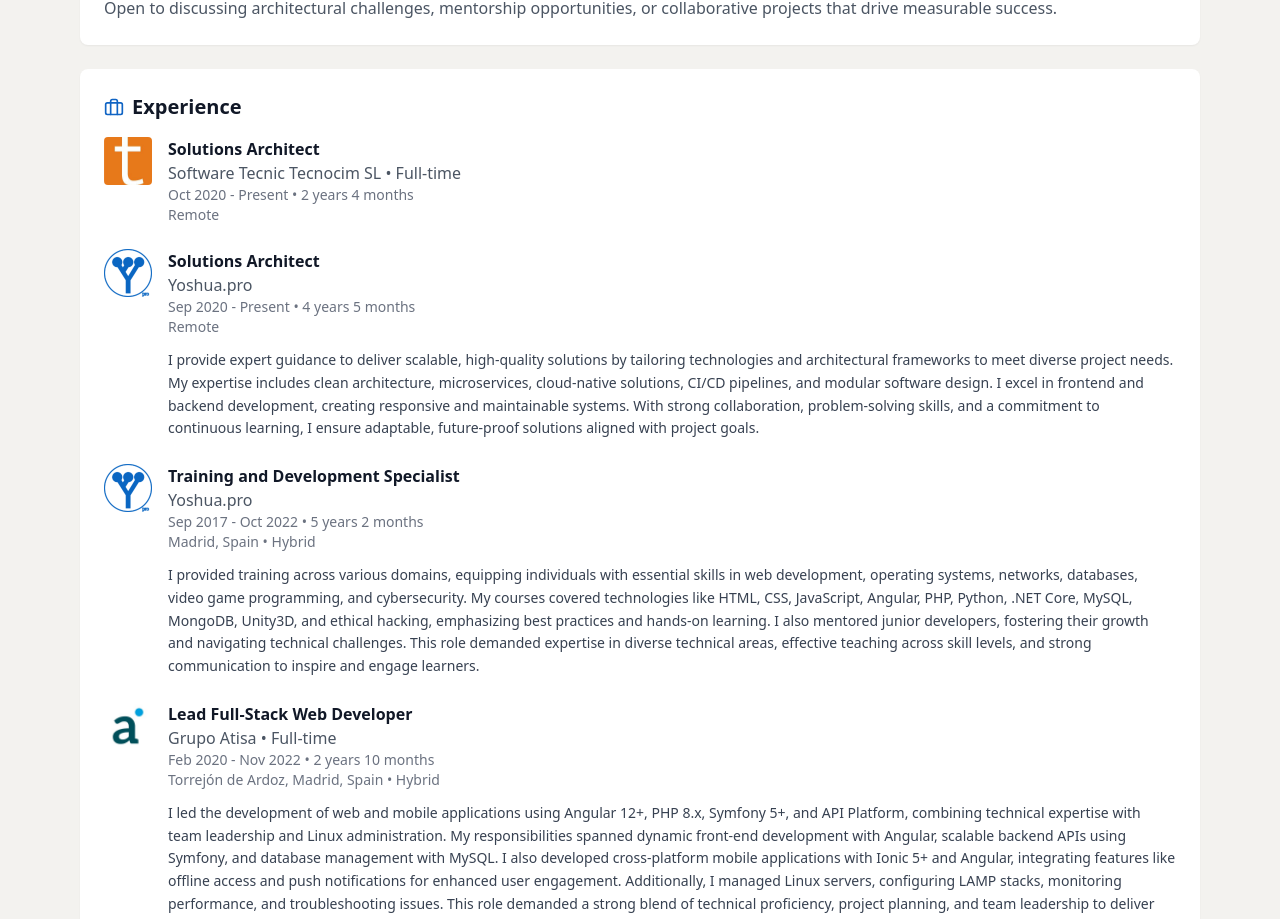
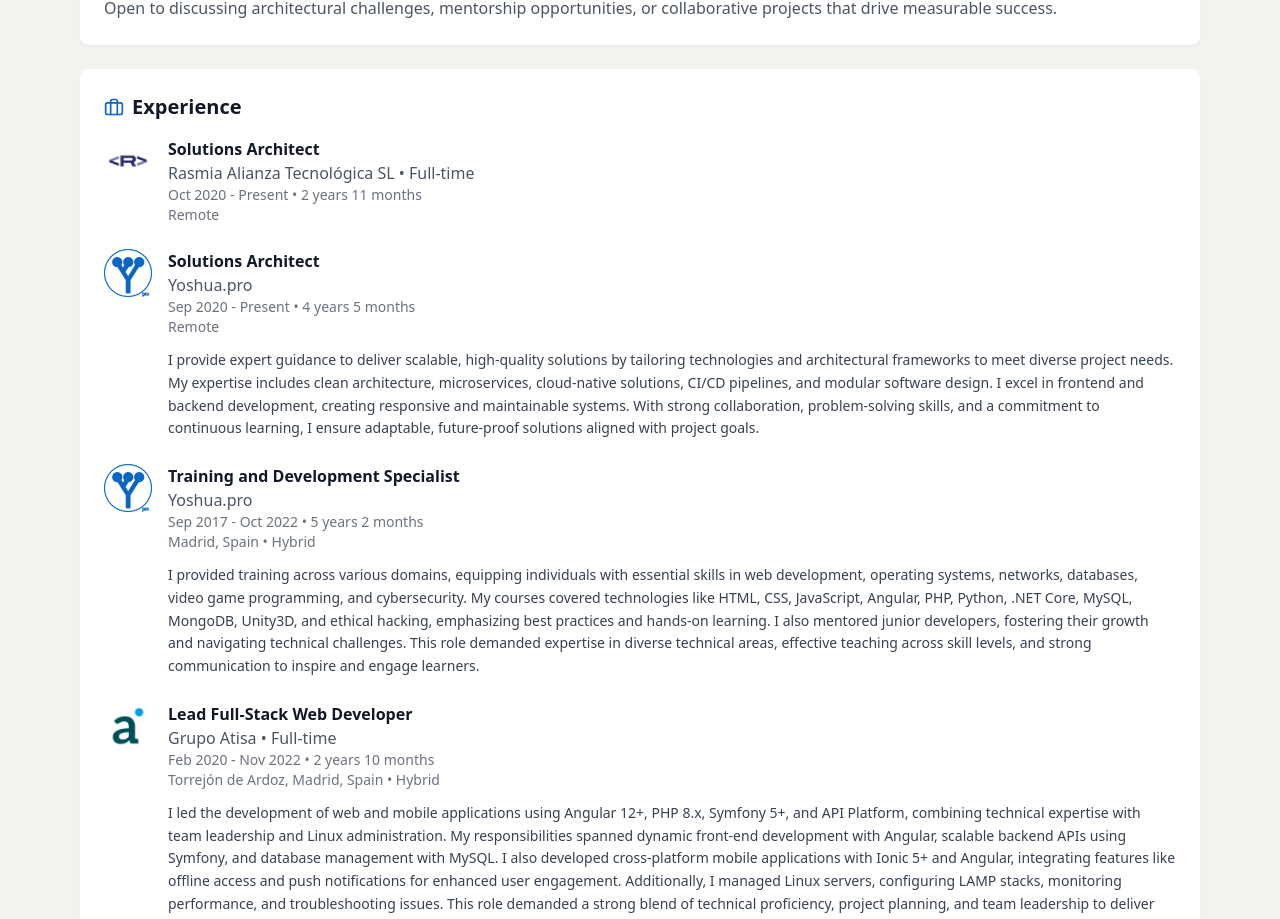
Before and after one commit to josuenavarroaguado/josuenavarroaguado.github.io, a React (Vite) app: page / in a window 1280 px wide. Shown: the part 931-1850 px from the top of the page. Built offline with nearby package versions, Linux system fonts and the light colour scheme.

Commit message:
Update job description

```diff
--- a/index.html
+++ b/index.html
@@ -18,7 +18,7 @@
     <meta name="description" content="A seasoned Solutions Architect with 10+ years in IT, specializing in Clean Architecture, cloud solutions, microservices, and emerging technologies like Artificial Intelligenc." />
     <meta name="theme-color" content="#1064c4" />
     <meta name="robots" content="index, follow" />
-    <meta name="keywords" content="Yoshua.pro, Josue Navarro, Josue Navarro Aguado, Josué Navarro, Josué Navarro Aguado, Solutions Architect, Clean Architecture, Microservices, Cloud Computing, AWS, GCP, C#, .NET, Angular, DevOps, Generative AI, Technology Innovation, Amazon Web Services, Google Cloud, Artificial Intelligence" />
+    <meta name="keywords" content="yoshuadotpro, yoshua.pro, Josue Navarro, Josue Navarro Aguado, Josué Navarro, Josué Navarro Aguado, Solutions Architect, Clean Architecture, Microservices, Cloud Computing, AWS, Amazon Web Services, Google Cloud, C#, .NET, Angular, Python, DevOps, Generative AI, Technology Innovation, Artificial Intelligence, Enterprise Architect, Rasmia, Rasmia Alianza Tecnológica, Rasmia Alianza Tecnologica, Rasmia Alianza Tecnológica SL, Rasmia Alianza Tecnologica SL" />
     <meta name="author" content="Josué Navarro" />
 
     <!-- Open Graph / Facebook -->
--- a/src/App.tsx
+++ b/src/App.tsx
@@ -127,7 +127,7 @@ function App() {
             <div className="space-y-6">
               <div className="flex gap-4">
                 <img
-                  src="tecnocim.jpg"
+                  src="rasmia.jpeg"
                   alt="Tecnocim company logo"
                   className="w-12 h-12 rounded object-cover"
                   width="48"
@@ -136,8 +136,20 @@ function App() {
                 />
                 <div>
                   <h4 className="font-semibold text-gray-900">Solutions Architect</h4>
-                  <p className="text-gray-600">Software Tecnic Tecnocim SL • Full-time</p>
-                  <p className="text-gray-500 text-sm">Oct 2020 - Present • 2 years 4 months</p>
+                  <p className="text-gray-600">Rasmia Alianza Tecnológica SL • Full-time</p>
+                    {(() => {
+                      const startDate = new Date('2022-10-01'); // Oct 2020
+                      const endDate = new Date(); // Present
+                      const diffMs = endDate.getTime() - startDate.getTime();
+                      const diffDays = Math.floor(diffMs / (1000 * 60 * 60 * 24));
+                      const diffYears = Math.floor(diffDays / 365);
+                      const diffMonths = Math.floor((diffDays % 365) / 30);
+                      return (
+                        <p className="text-gray-500 text-sm">
+                          Oct 2020 - Present • {diffYears} years{diffMonths > 0 ? ` ${diffMonths} months` : ''}
+                        </p>
+                      );
+                    })()}
                   <p className="text-gray-500 text-sm">Remote</p>
                 </div>
               </div>
```
Also changed, not shown: public/rasmia.jpeg (added).
